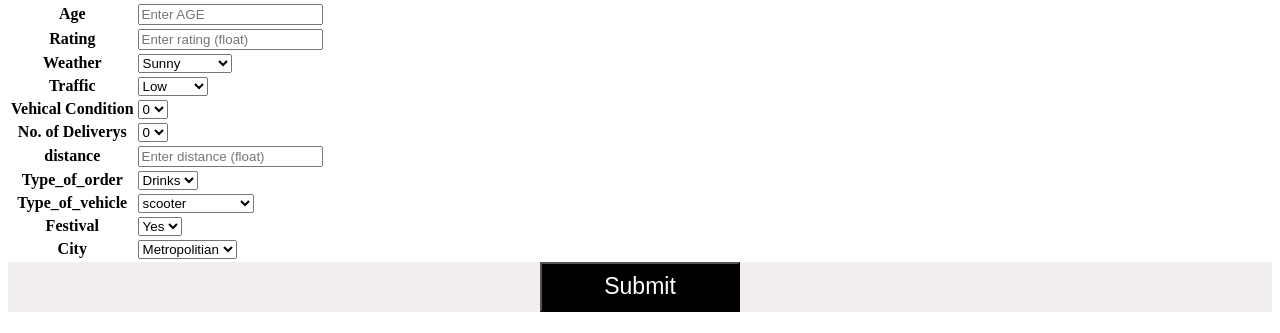
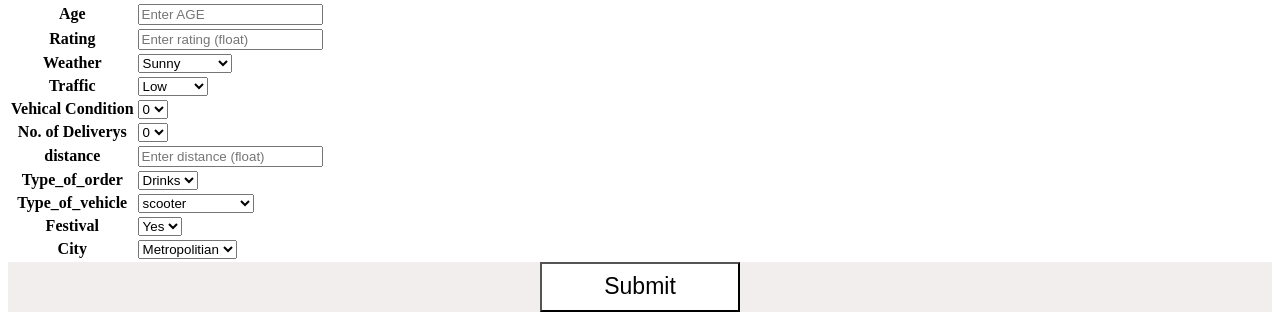
Before and after one commit to ratankj/Zomato_delivery_project, a Flask app: page /predict in a window 1280 px wide. Shown: the part 124-457 px from the top of the page. Run offline with Flask 3, Linux system fonts and the light colour scheme.

Commit message:
Update form.html

```diff
--- a/templates/form.html
+++ b/templates/form.html
@@ -139,7 +139,7 @@
       </table>
       <div style="background-color: rgb(243, 238, 238); text-align: center;">
 
-        <input type="submit" value="Submit" style="width: 200px; height: 50px; background-color: black; color: white; font-size: 23px;">
+        <input type="submit" value="Submit" style="width: 200px; height: 50px; background-color: rgb(255, 255, 255); color: rgb(0, 0, 0); font-size: 23px; ">
 
       </div>
 
```
